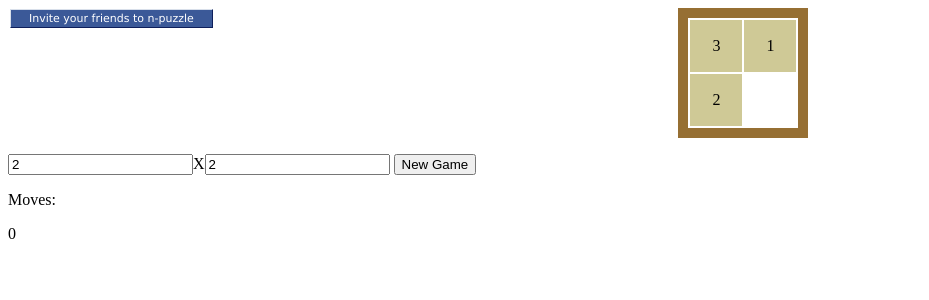
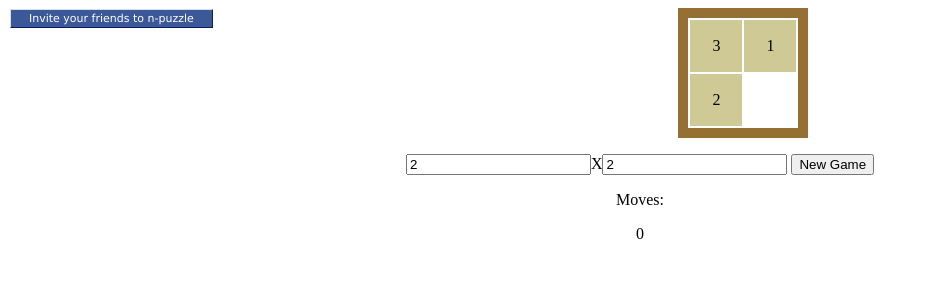
Before and after one commit to abhirama/n-puzzle, a PHP site: page /n-puzzle.php in a window 1280 px wide. Shown: the top 300 px of the page, without its empty margins (0-929 px from the left). Run offline with PHP 8.4, Linux system fonts and the light colour scheme; some libraries are stand-ins or nearby versions.

Commit message:
Centered page content

```diff
--- a/n-puzzle.php
+++ b/n-puzzle.php
@@ -43,6 +43,10 @@
         margin: 0 2px;
         padding: 2px 18px;
 				cursor: pointer;
+			}
+
+			.otherStuff {
+				text-align: center;
 			}
 
 		</style>
@@ -391,13 +395,18 @@
 		<div class="fLeft">
 			<input class="fbButton" type="button" id="inviteFriends" value="Invite your friends to n-puzzle"/>
 		</div>
+
 		<div id="boardContainer">
 		</div>
+
+		<div class="otherStuff">
 			<p><input type='text' id='boardRows'/>X<input type='text' id='boardColumns'/>
 				<input type='button' value='New Game' id='newGameButton'/>
 			</p>
 			<p>Moves:<div id="moveCount">0</div></p>
 			<p><a href="javascript:void(0)" id="share">Publish to wall</a></p>
 			<p><a href="invite.php"></a></p>
+		</div>
+
 	</body>
 </html>
```
Lines whose indentation alone changed are shown as unchanged.
